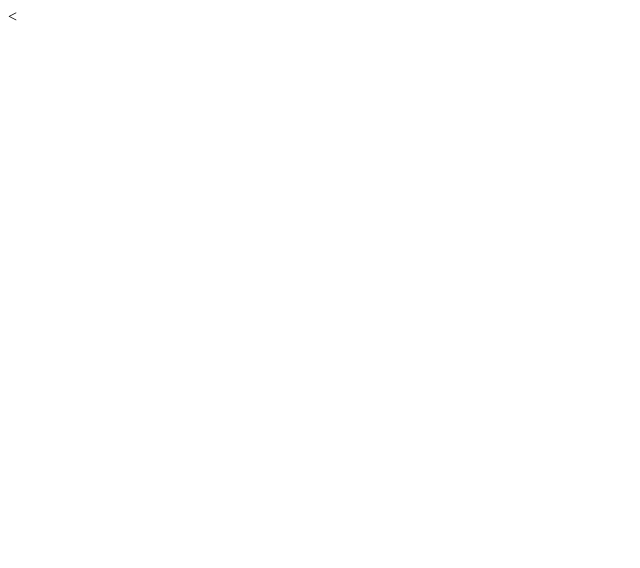
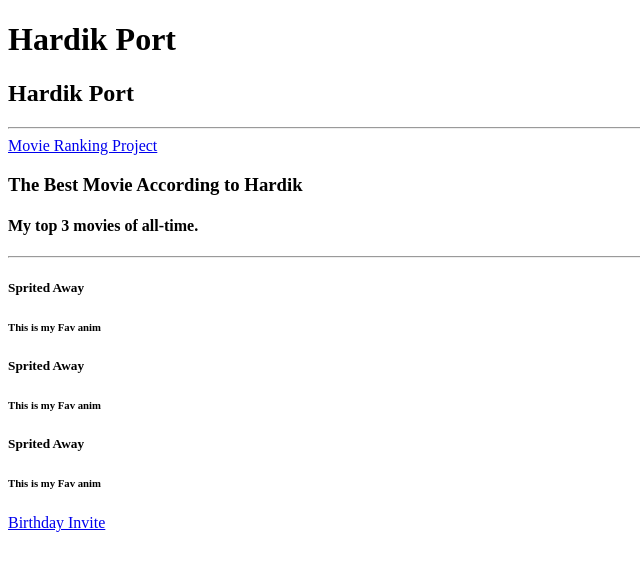
Before and after one commit to Hardik2519/HTML_Project, a plain HTML site: page index.html in a window 1280 px wide. Shown: the whole page, without its empty margins (0-640 px from the left). Drawn offline with Linux system fonts and the light colour scheme.

Commit message:
hardik changes Done

```diff
--- a/index.html
+++ b/index.html
@@ -13,25 +13,34 @@ HINT for TODO 6: You can use the height attribute set to 200 to make the image s
 https://developer.mozilla.org/en-US/docs/Web/HTML/Element/img#attr-height -->
 
 <!-- TODO 7: Add the Contact Me and About Me page links -->
-<<!DOCTYPE html>
-    <!--[if lt IE 7]>      <html class="no-js lt-ie9 lt-ie8 lt-ie7"> <![endif]-->
-    <!--[if IE 7]>         <html class="no-js lt-ie9 lt-ie8"> <![endif]-->
-    <!--[if IE 8]>         <html class="no-js lt-ie9"> <![endif]-->
-    <!--[if gt IE 8]>      <html class="no-js"> <!--<![endif]-->
+<!DOCTYPE html>
 <html lang="en">
 
 <head>
     <meta charset="utf-8">
 
-        <title></title>
+    <title>Hardik's</title>
+
+
+
 
 </head>
 
 <body>
-        <!--[if lt IE 7]>
-            <p class="browsehappy">You are using an <strong>outdated</strong> browser. Please <a href="#">upgrade your browser</a> to improve your experience.</p>
-        <![endif]-->
-
+    <h1>Hardik Port</h1>
+    <h2>Hardik Port</h2>
+    <hr/>
+    <a href="public/movie-ranking.html">Movie Ranking Project</a>
+    <h3>The Best Movie According to Hardik</h3>
+    <h4>My top 3 movies of all-time.</h4>
+    <hr/>
+    <h5>Sprited Away</h5>
+    <h6>This is my Fav anim</h6>
+    <h5>Sprited Away</h5>
+    <h6>This is my Fav anim</h6>
+    <h5>Sprited Away</h5>
+    <h6>This is my Fav anim</h6>
+    <a href="public/birthday-invite.html">Birthday Invite</a>
     <script src="" async defer></script>
 </body>
 
```
Lines whose indentation alone changed are shown as unchanged.
